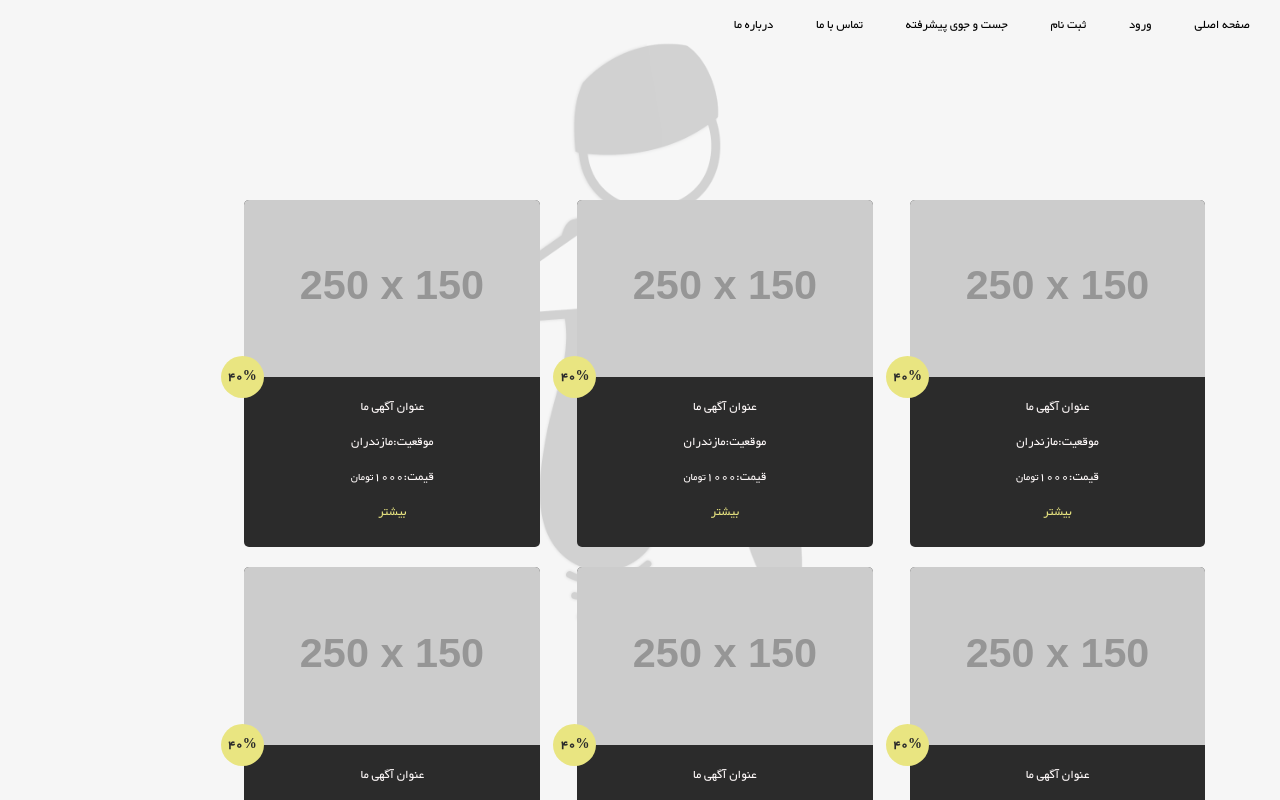
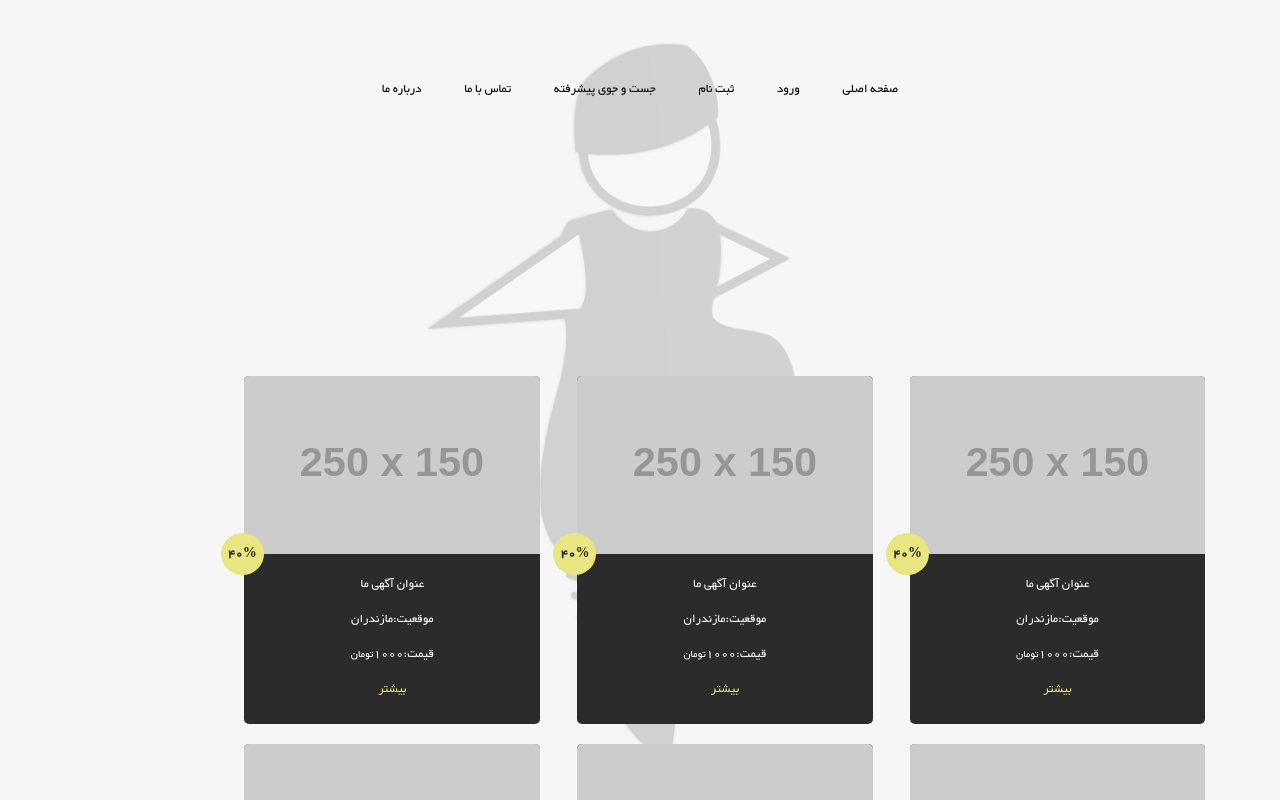
Before and after one commit to alifrd/Chake, a plain HTML site: page index.html in a window 1280 px wide. Drawn offline with Linux system fonts and the light colour scheme; placeholder pictures from the web are drawn by us.

Commit message:
Update custom.css

```diff
--- a/css/custom.css
+++ b/css/custom.css
@@ -57,8 +57,9 @@ div.logo_mobile img{
 }
 
 header{
+  	padding: 5% 0% 8%;
 	color: #2B2B2B;
-	text-align: right;
+	text-align: center;
 }
 
 header ul{
```
